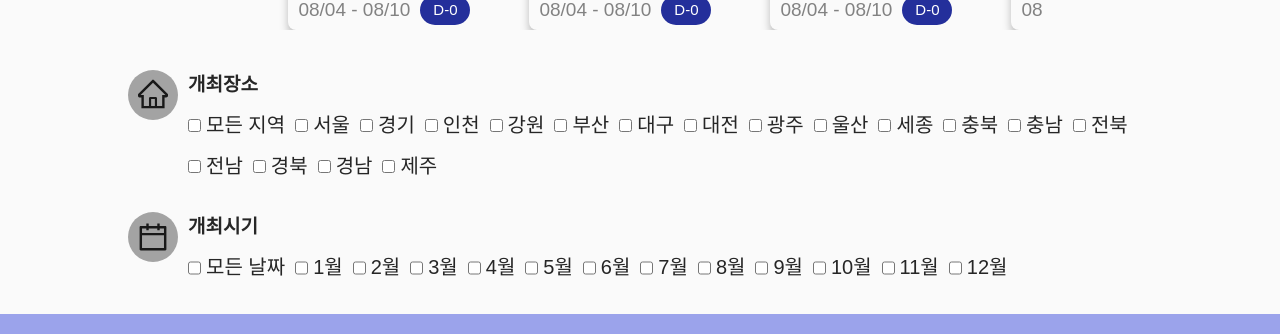
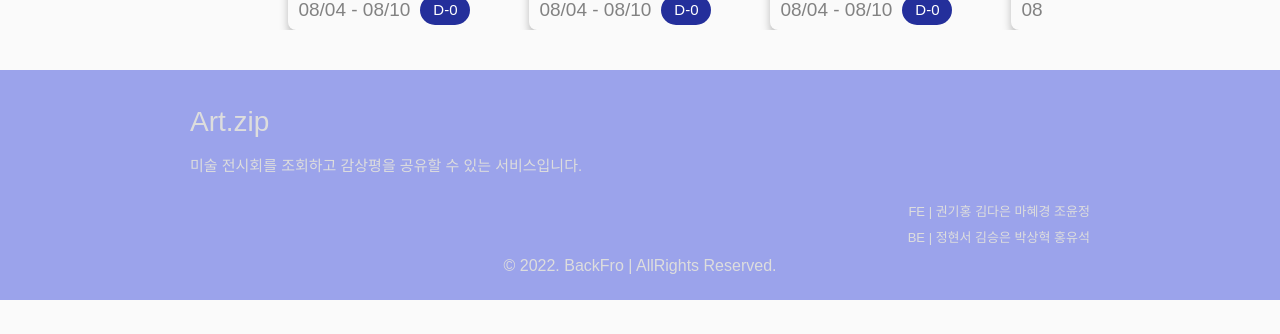
Before and after one commit to prgrms-web-devcourse/Team-BackFro-ArtZip-FE, a Next.js app: page / in a window 1280 px wide. Shown: the part 1160-1494 px from the top of the page. After the commit the page ends 1460 px from the top, so only its background shows below. Built offline with nearby package versions, Linux system fonts and the light colour scheme; a web font is replaced by a local one.

Commit message:
feat: 헤더 라우터 수정 (#98)

```diff
--- a/components/organism/Header/index.tsx
+++ b/components/organism/Header/index.tsx
@@ -19,7 +19,7 @@ const Header = () => {
       <Container>
         <Navigation>
           <LinkText
-            href="/search-result"
+            href="/exhibitions/custom"
             text="맞춤 전시회"
             isCurrentPage={pathname === '/search-result'}
           />
--- a/components/organism/SwiperContainer/index.tsx
+++ b/components/organism/SwiperContainer/index.tsx
@@ -17,7 +17,7 @@ const SwiperContainer = ({ title, children, type }: SwiperContainerProps) => {
         <h3>{title}</h3>
         <Link
           href={{
-            pathname: '/search-result',
+            pathname: '/exhibitions/more',
             query: { type },
           }}
         >
--- a/pages/index.tsx
+++ b/pages/index.tsx
@@ -1,5 +1,4 @@
 import ExhibitionCard from 'components/molecule/ExhibitionCard';
-import SearchToolbar from 'components/organism/SearchToolbar';
 import SwiperWrapper from 'components/organism/Swiper';
 import SwiperContainer from 'components/organism/SwiperContainer';
 import type { NextPage } from 'next';
@@ -269,17 +268,6 @@ const Home: NextPage = () => {
           ]}
         />
       </SwiperContainer>
-
-      <SearchToolbar
-        type="place"
-        selectedValues={selectedArea}
-        setSelectedValues={setSelectedArea}
-      />
-      <SearchToolbar
-        type="period"
-        selectedValues={selectedPeriod}
-        setSelectedValues={setSelectedPeriod}
-      />
     </div>
   );
 };
```
Also changed, not shown: pages/exhibitions/custom/index.tsx (added, +7 -0 lines), pages/exhibitions/more/index.tsx (added, +10 -0 lines).
